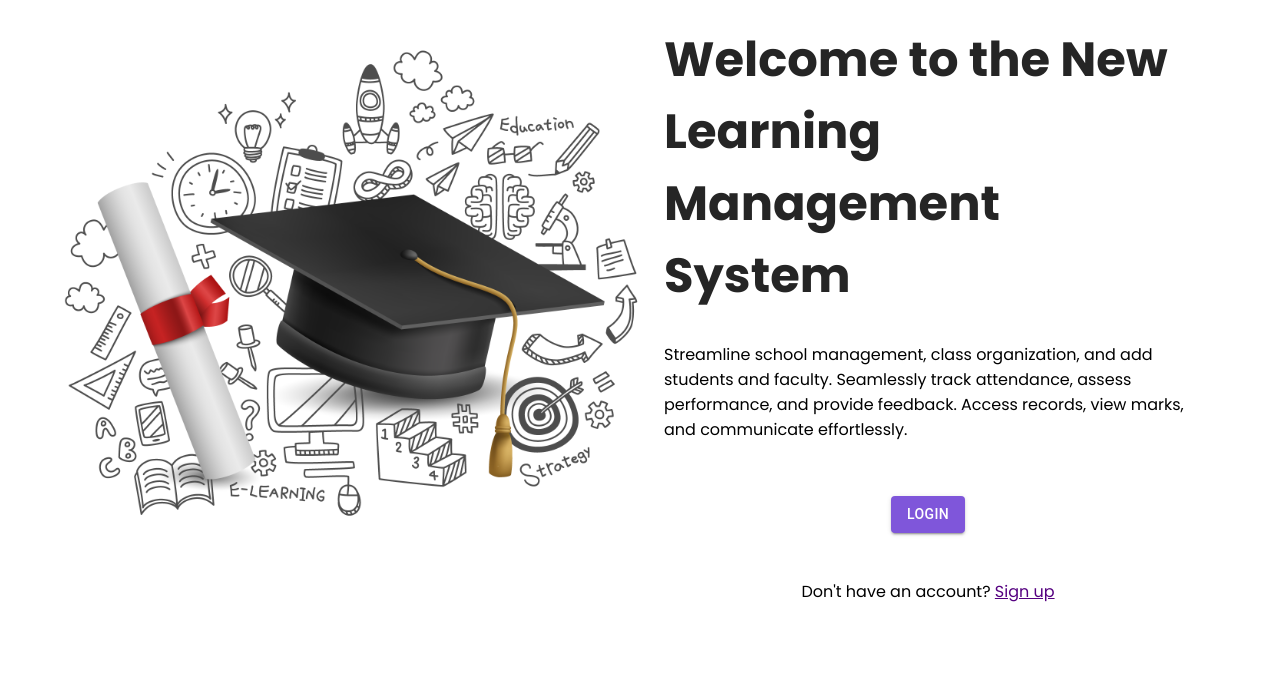
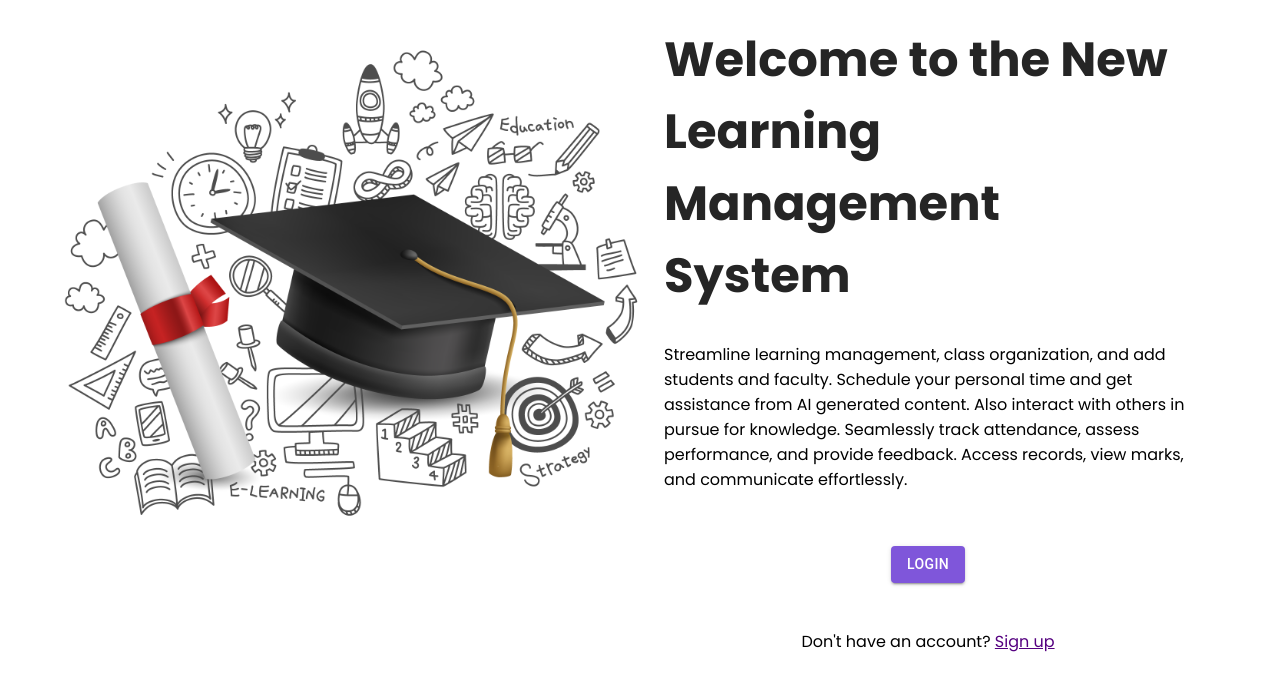
Before and after one commit to franklin-mk/LMS1, a React (Create React App) app in the folder frontend/: page / in a window 1280 px wide. Shown: the top 690 px of the page. Built offline with nearby package versions, Linux system fonts and the light colour scheme.

Commit message:
Update Homepage.js

```diff
--- a/frontend/src/pages/Homepage.js
+++ b/frontend/src/pages/Homepage.js
@@ -24,7 +24,9 @@ const Homepage = () => {
                             System
                         </StyledTitle>
                         <StyledText>
-                            Streamline school management, class organization, and add students and faculty.
+                            Streamline learning management, class organization, and add students and faculty.
+                            Schedule your personal time and get assistance from AI generated content.
+                            Also interact with others in pursue for knowledge.
                             Seamlessly track attendance, assess performance, and provide feedback.
                             Access records, view marks, and communicate effortlessly.
                         </StyledText>
```
